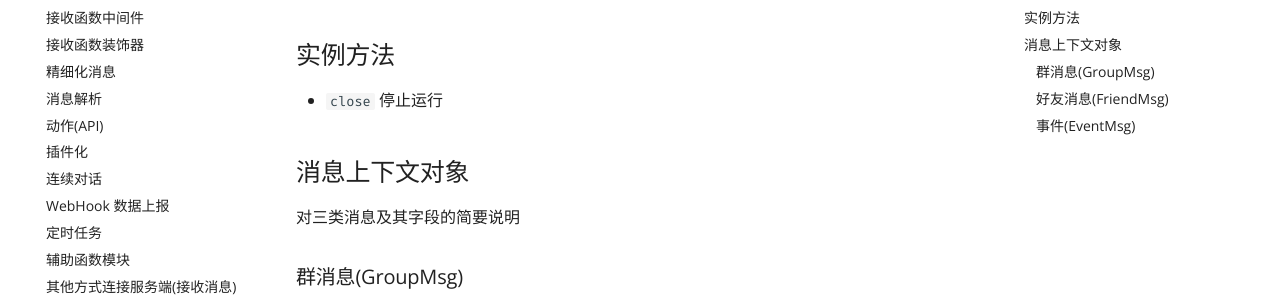
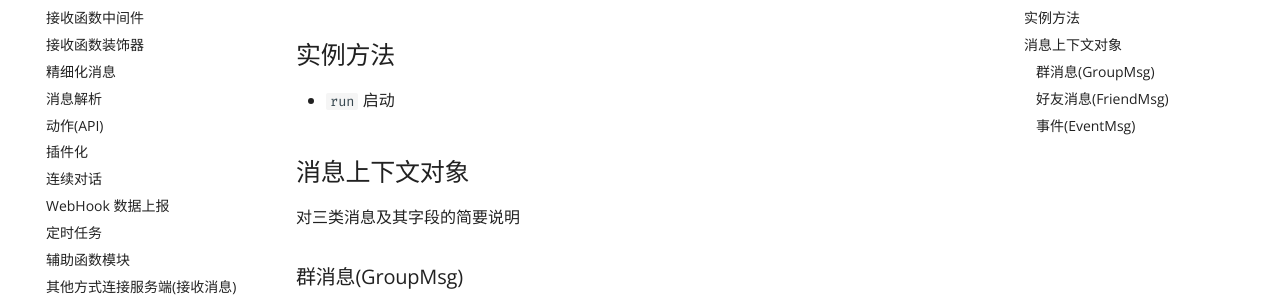
Before and after one commit to opq-osc/botoy, an MkDocs documentation site: the page built from docs/client.md, in a window 1280 px wide and 900 px high, scrolled down 1984 px. Shown: the part 171-468 px from the top of the window. Built offline with MkDocs 1.6.1 and Material for MkDocs 9.7.7, drawn with Linux system fonts in a browser that asks for light colours; comment, search, counter and statistics services are not loaded.

```diff
--- a/docs/client.md
+++ b/docs/client.md
@@ -71,7 +71,7 @@
 
 ## 实例方法
 
-- `close` 停止运行
+- `run` 启动
 
 ## 消息上下文对象
 
```
